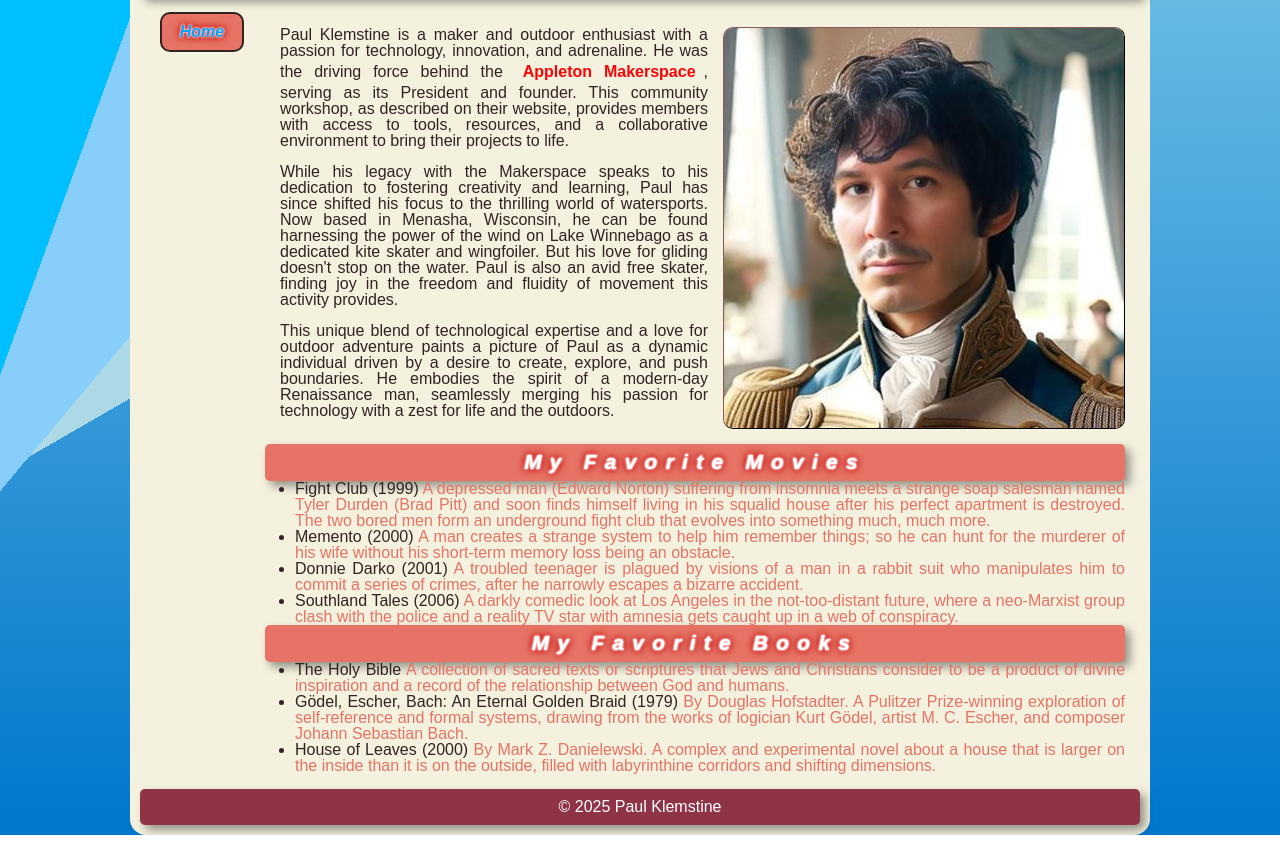
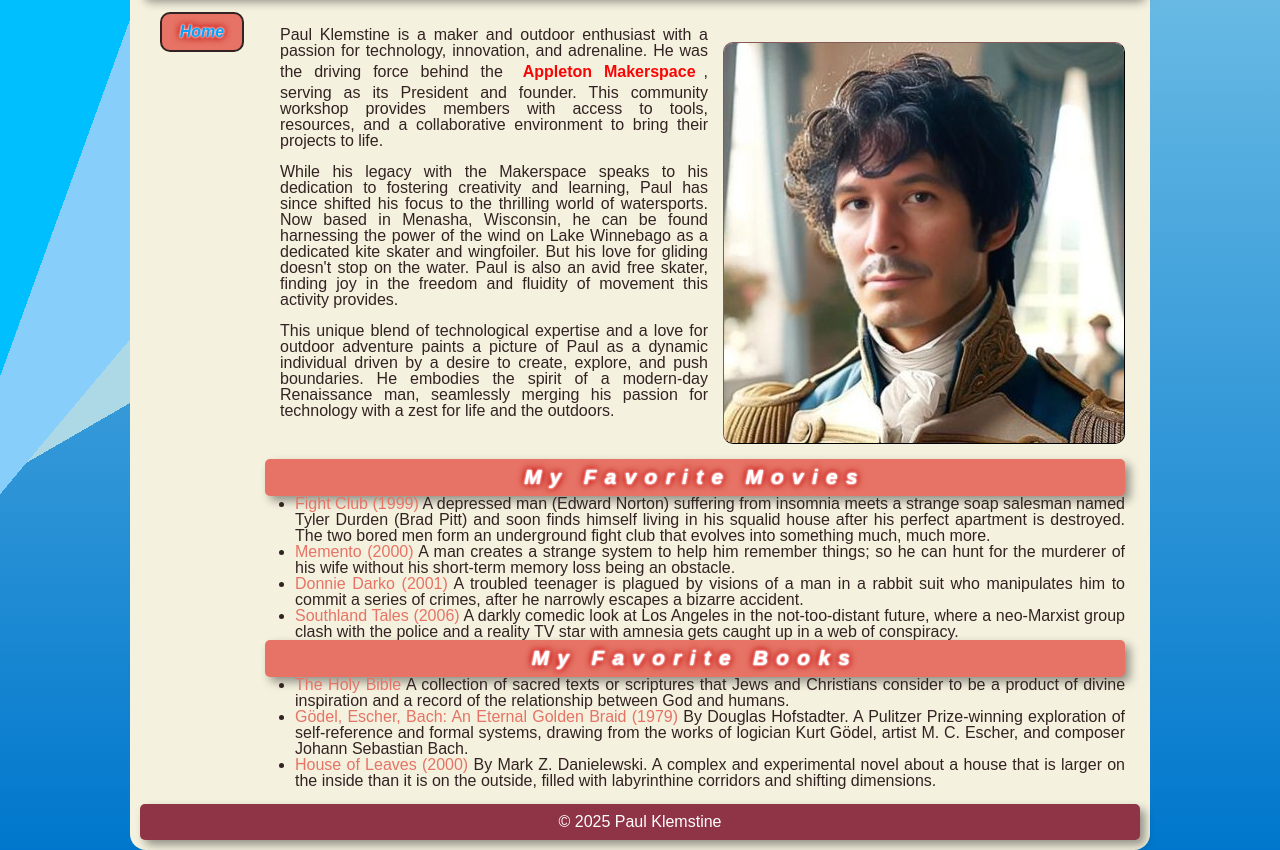
Before and after one commit to paulklemstine/paulklemstine.github.io, a plain HTML site: page index.html in a window 1280 px wide. Shown: the part 262-1112 px from the top of the page. Drawn offline with Linux system fonts and the light colour scheme.

Commit message:
minor changes

```diff
--- a/index.html
+++ b/index.html
@@ -33,9 +33,10 @@
 
     <!-- main section -->
     <section id="main">
-        <img src="/img/avatar.jpg"   class="floatright" >
+        <div>
+            <img src="/img/avatar.jpg" class="floatright">
             <p>
-            Paul Klemstine is a maker and outdoor enthusiast with a passion for technology, innovation, and adrenaline. He was the driving force behind the <a href="https://appletonmakerspace.org/" target="_blank">Appleton Makerspace</a>, serving as its President and founder. This community workshop, as described on their website, provides members with access to tools, resources, and a collaborative environment to bring their projects to life.
+                Paul Klemstine is a maker and outdoor enthusiast with a passion for technology, innovation, and adrenaline. He was the driving force behind the <a href="https://appletonmakerspace.org/" target="_blank">Appleton Makerspace</a>, serving as its President and founder. This community workshop provides members with access to tools, resources, and a collaborative environment to bring their projects to life.
             </p>
 
             <p>
@@ -45,42 +46,43 @@
             <p>
                 This unique blend of technological expertise and a love for outdoor adventure paints a picture of Paul as a dynamic individual driven by a desire to create, explore, and push boundaries. He embodies the spirit of a modern-day Renaissance man, seamlessly merging his passion for technology with a zest for life and the outdoors.
             </p>
+        </div>
 
 
-          <div class="container" style= "clear: both;">
+        <div class="container" style="clear: both;">
             <h2>My Favorite Movies</h2>
             <ul>
                 <li>
-                <strong>Fight Club (1999)</strong>
-                <span>A depressed man (Edward Norton) suffering from insomnia meets a strange soap salesman named Tyler Durden (Brad Pitt) and soon finds himself living in his squalid house after his perfect apartment is destroyed. The two bored men form an underground fight club that evolves into something much, much more.</span>
+                    <span>Fight Club (1999)</span>
+                    <strong>A depressed man (Edward Norton) suffering from insomnia meets a strange soap salesman named Tyler Durden (Brad Pitt) and soon finds himself living in his squalid house after his perfect apartment is destroyed. The two bored men form an underground fight club that evolves into something much, much more.</strong>
                 </li>
                 <li>
-                <strong>Memento (2000)</strong>
-                <span>A man creates a strange system to help him remember things; so he can hunt for the murderer of his wife without his short-term memory loss being an obstacle.</span>
+                    <span>Memento (2000)</span>
+                    <strong>A man creates a strange system to help him remember things; so he can hunt for the murderer of his wife without his short-term memory loss being an obstacle.</strong>
                 </li>
                 <li>
-                <strong>Donnie Darko (2001)</strong>
-                <span>A troubled teenager is plagued by visions of a man in a rabbit suit who manipulates him to commit a series of crimes, after he narrowly escapes a bizarre accident.</span>
+                    <span>Donnie Darko (2001)</span>
+                    <strong>A troubled teenager is plagued by visions of a man in a rabbit suit who manipulates him to commit a series of crimes, after he narrowly escapes a bizarre accident.</strong>
                 </li>
                 <li>
-                <strong>Southland Tales (2006)</strong>
-                <span>A darkly comedic look at Los Angeles in the not-too-distant future, where a neo-Marxist group clash with the police and a reality TV star with amnesia gets caught up in a web of conspiracy.</span>
+                    <span>Southland Tales (2006)</span>
+                    <strong>A darkly comedic look at Los Angeles in the not-too-distant future, where a neo-Marxist group clash with the police and a reality TV star with amnesia gets caught up in a web of conspiracy.</strong>
                 </li>
             </ul>
 
             <h2>My Favorite Books</h2>
             <ul>
                 <li>
-                <strong>The Holy Bible</strong>
-                <span>A collection of sacred texts or scriptures that Jews and Christians consider to be a product of divine inspiration and a record of the relationship between God and humans.</span>
+                    <span>The Holy Bible</span>
+                    <strong>A collection of sacred texts or scriptures that Jews and Christians consider to be a product of divine inspiration and a record of the relationship between God and humans.</strong>
                 </li>
                 <li>
-                <strong>Gödel, Escher, Bach: An Eternal Golden Braid (1979)</strong>
-                <span>By Douglas Hofstadter. A Pulitzer Prize-winning exploration of self-reference and formal systems, drawing from the works of logician Kurt Gödel, artist M. C. Escher, and composer Johann Sebastian Bach.</span>
+                    <span>Gödel, Escher, Bach: An Eternal Golden Braid (1979)</span>
+                    <strong>By Douglas Hofstadter. A Pulitzer Prize-winning exploration of self-reference and formal systems, drawing from the works of logician Kurt Gödel, artist M. C. Escher, and composer Johann Sebastian Bach.</strong>
                 </li>
                 <li>
-                <strong>House of Leaves (2000)</strong>
-                <span>By Mark Z. Danielewski. A complex and experimental novel about a house that is larger on the inside than it is on the outside, filled with labyrinthine corridors and shifting dimensions.</span>
+                    <span>House of Leaves (2000)</span>
+                    <strong>By Mark Z. Danielewski. A complex and experimental novel about a house that is larger on the inside than it is on the outside, filled with labyrinthine corridors and shifting dimensions.</strong>
                 </li>
             </ul>
         </div>
```
Lines whose indentation alone changed are shown as unchanged.
